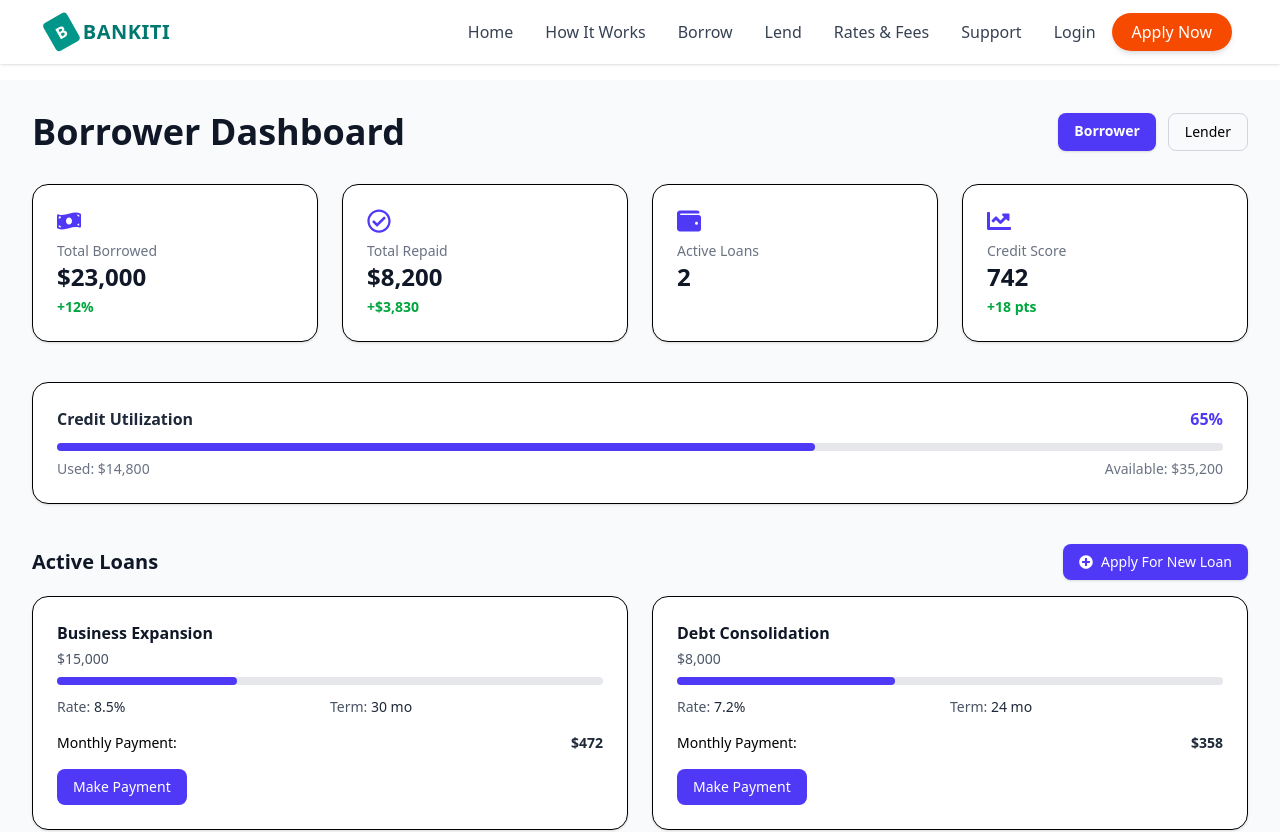
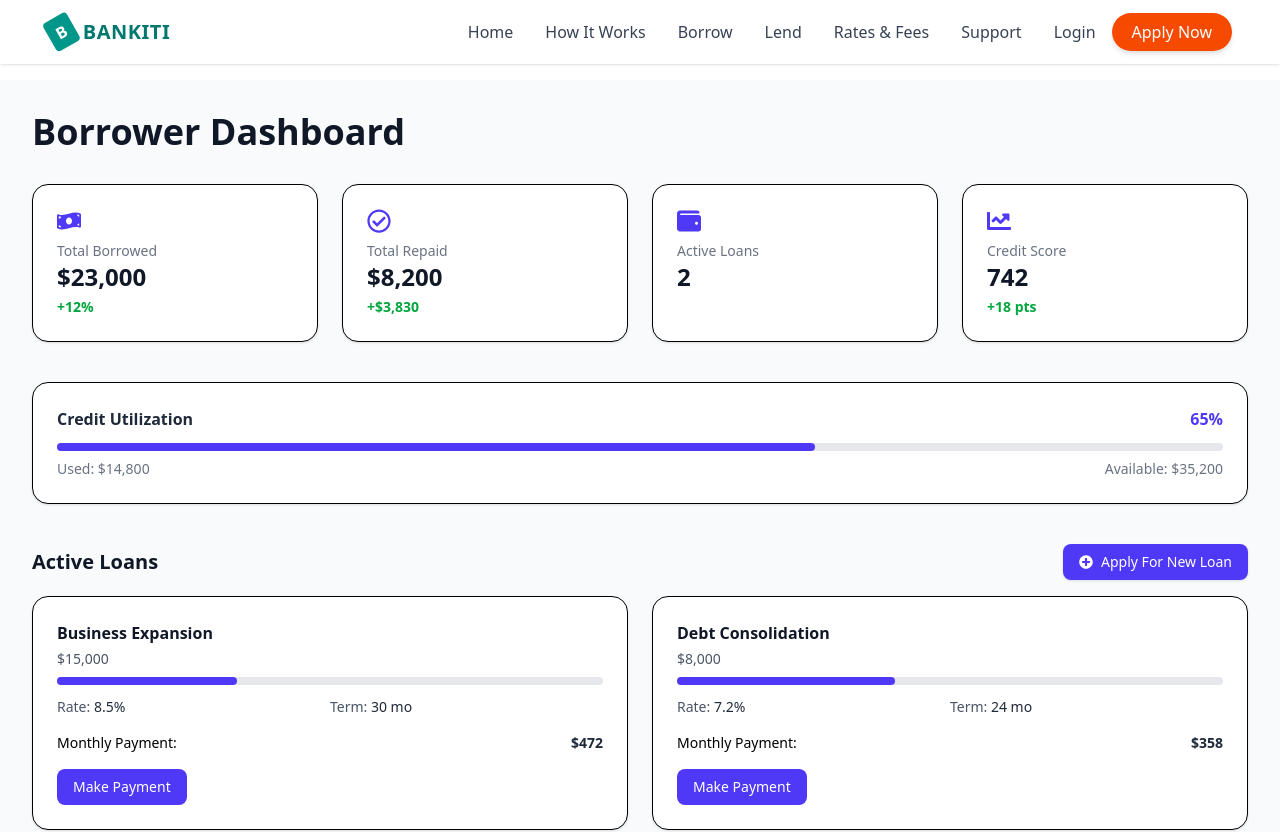
Before and after one commit to BANKITI/Finance-app-frontend-, a React (Vite) app in the folder finance-app/: page /borrowdash in a window 1280 px wide. Shown: the top 832 px of the page. Built offline with nearby package versions, Linux system fonts and the light colour scheme.

Commit message:
first commit

```diff
--- a/finance-app/src/pages/Borrowdash.tsx
+++ b/finance-app/src/pages/Borrowdash.tsx
@@ -19,22 +19,7 @@ const Borrowdash: React.FC = () => {
             Borrower Dashboard
           </h1>
 
-          {/* NAV BUTTONS */}
-          <div className="flex gap-3">
-            <Link
-              to="/borrowdash"
-              className="px-4 py-2 bg-indigo-600 text-white text-sm font-semibold rounded-lg shadow hover:bg-indigo-700 transition-all duration-200"
-            >
-              Borrower
-            </Link>
 
-            <Link
-              to="/lenderdash"
-              className="px-4 py-2 border border-gray-300 text-sm font-medium rounded-lg hover:bg-gray-100 transition-all duration-200"
-            >
-              Lender
-            </Link>
-          </div>
         </header>
 
         {/* OVERVIEW CARDS */}
--- a/finance-app/src/pages/Lenderdash.tsx
+++ b/finance-app/src/pages/Lenderdash.tsx
@@ -17,24 +17,6 @@ const Lenderdash: React.FC = () => {
           <h1 className="text-3xl sm:text-4xl font-extrabold text-gray-900">
             Lender Dashboard
           </h1>
-
-          <div className="flex gap-3">
-            {/* ✅ Borrower Button -> Navigates to Borrower Dashboard */}
-            <Link
-              to="/borrowdash"
-              className="px-4 py-2 border border-gray-300 text-sm font-medium rounded-lg hover:bg-gray-100 transition"
-            >
-              Borrower
-            </Link>
-
-            {/* ✅ Lender Button (Active) */}
-            <Link
-              to="/lenderdash"
-              className="px-4 py-2 bg-teal-600 text-white text-sm font-semibold rounded-lg shadow hover:bg-teal-700 transition"
-            >
-              Lender
-            </Link>
-          </div>
         </header>
 
         {/* OVERVIEW CARDS */}
```
